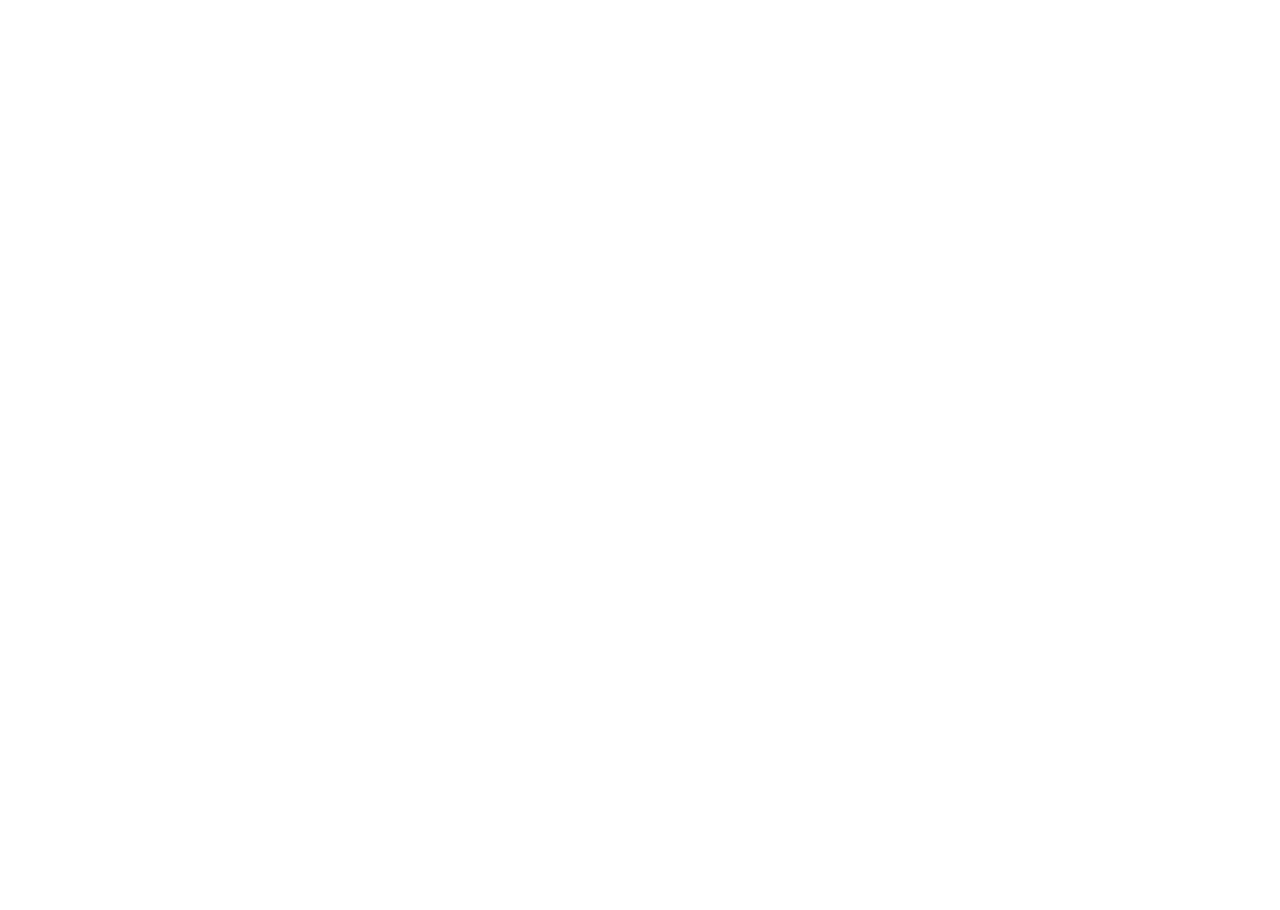
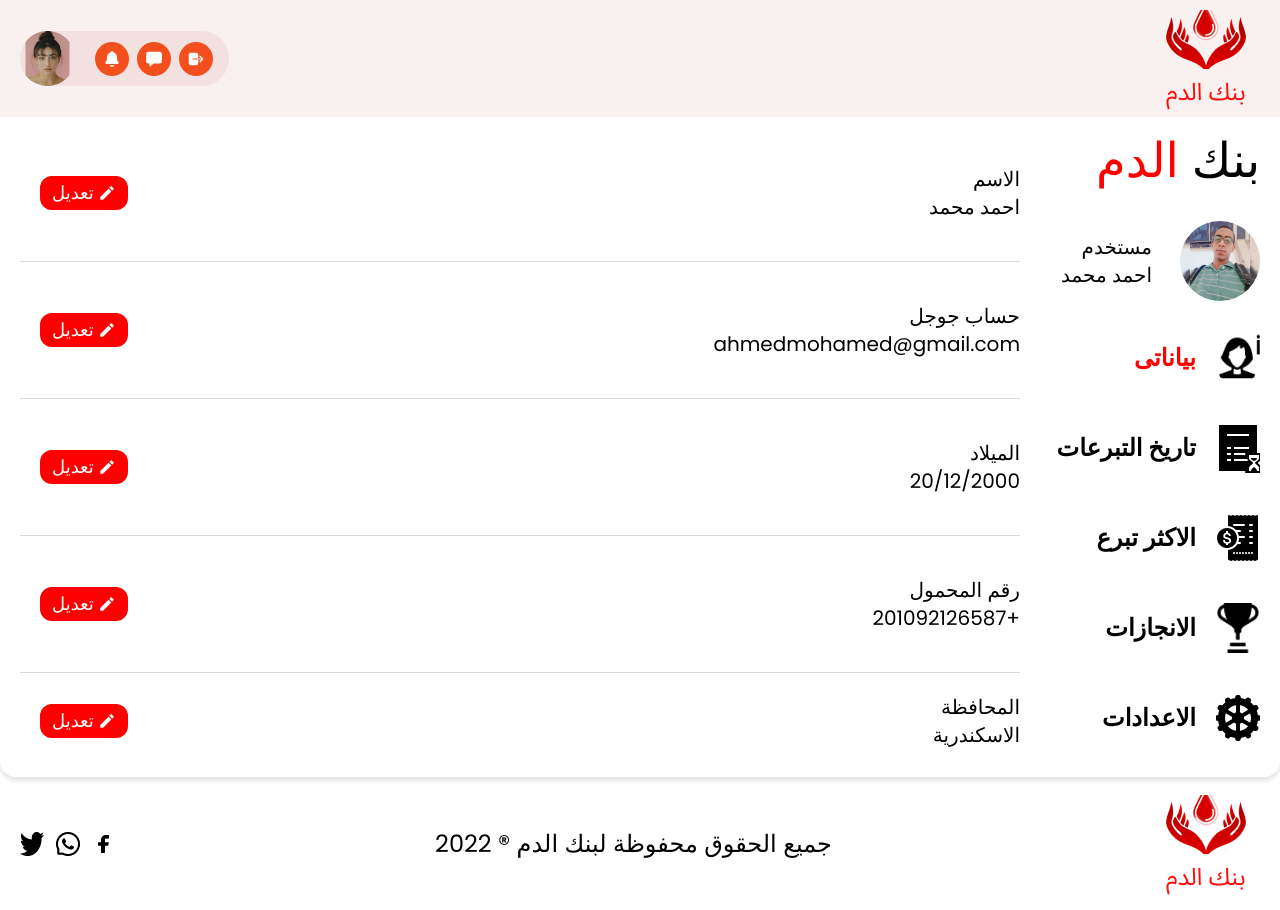
Before and after one commit to 1FaresKhalil/bloodBank, a React (Create React App) app in the folder Frontend/: page /home/settings in a window 1280 px wide. Before the commit this address had no page. Before the commit the page ends 800 px from the top, so only its background shows below. Built offline with nearby package versions, Linux system fonts and the light colour scheme.

Commit message:
Settings Page

```diff
--- a/Frontend/src/App.js
+++ b/Frontend/src/App.js
@@ -7,6 +7,7 @@
 import NeedBlood from "./Components/Pages/NeedBlood";
 import TrackingHealth from "./Components/Pages/TrackingHealth";
 import Profile from "./Components/Pages/Profile";
+import Settings from "./Components/Pages/Settings";
 const App = () => {
     return (
         <BrowserRouter>
@@ -21,7 +22,8 @@
                     path="/home/TrackingHealth"
                     element={<TrackingHealth />}
                 />
-                <Route path="/home/Profile" element={<Profile />} />
+                <Route path="/home/profile" element={<Profile />} />
+                <Route path="/home/settings" element={<Settings />} />
             </Routes>
         </BrowserRouter>
     );
--- /dev/null
+++ b/Frontend/src/Components/Pages/Settings.js
@@ -0,0 +1,81 @@
+import React from "react";
+import Navbar from "../UI/Navbar";
+import Footer from "../UI/Footer";
+import Sidebar from "../UI/Sidebar";
+import { MdModeEdit } from "react-icons/md";
+
+function Settings() {
+    return (
+        <>
+            <Navbar />
+            <div className="py-5 flex md:py-2 container px-0 lg:px-5 mx-auto shadow-[0_4px_4px_0_rgba(0,0,0,0.1)] rounded-2xl">
+                <Sidebar />
+                <div className="content w-full">
+                    <div className="text-xl flex items-center justify-between pl-5 border-b border-b-dark-grey py-10">
+                        <div>
+                            <h3>الاسم</h3>
+                            <p>احمد محمد</p>
+                        </div>
+                        <a
+                            href="#"
+                            className="flex text-white bg-[#FF0000] rounded-xl items-center gap-1 px-[12px] text-[18px] font-normal py-[3px]"
+                        >
+                            <MdModeEdit color="white" /> تعديل
+                        </a>
+                    </div>
+                    <div className="text-xl flex items-center justify-between pl-5 border-b border-b-dark-grey py-10">
+                        <div>
+                            <h3>حساب جوجل</h3>
+                            <p>ahmedmohamed@gmail.com</p>
+                        </div>
+                        <a
+                            href="#"
+                            className="flex text-white bg-[#FF0000] px-[12px] text-[18px] font-normal py-[3px]  rounded-xl items-center gap-1"
+                        >
+                            <MdModeEdit color="white" /> تعديل
+                        </a>
+                    </div>
+                    <div className="text-xl flex items-center justify-between pl-5 border-b border-b-dark-grey py-10">
+                        <div>
+                            <h3>الميلاد</h3>
+                            <p>20/12/2000</p>
+                        </div>
+                        <a
+                            href="#"
+                            className="flex text-white bg-[#FF0000] px-[12px] text-[18px] font-normal py-[3px]  rounded-xl items-center gap-1"
+                        >
+                            <MdModeEdit color="white" /> تعديل
+                        </a>
+                    </div>
+                    <div className="text-xl flex items-center justify-between pl-5 border-b border-b-dark-grey py-10">
+                        <div>
+                            <h3>رقم المحمول</h3>
+                            <p>+201092126587</p>
+                        </div>
+                        <a
+                            href="#"
+                            className="flex text-white bg-[#FF0000] px-[12px] text-[18px] font-normal py-[3px]  rounded-xl items-center gap-1"
+                        >
+                            <MdModeEdit color="white" /> تعديل
+                        </a>
+                    </div>
+                    <div className="text-xl flex items-center justify-between pl-5 py-5">
+                        <div>
+                            <h3>المحافظة</h3>
+                            <p>الاسكندرية</p>
+                        </div>
+                        <a
+                            href="#"
+                            className="flex text-white bg-[#FF0000] px-[12px] text-[18px] font-normal py-[3px]  rounded-xl items-center gap-1"
+                        >
+                            <MdModeEdit color="white" /> تعديل
+                        </a>
+                    </div>
+                </div>
+            </div>
+            <Footer />
+        </>
+    );
+}
+
+export default Settings;
--- a/Frontend/src/Components/UI/Sidebar.js
+++ b/Frontend/src/Components/UI/Sidebar.js
@@ -11,7 +11,7 @@
         <>
             <div className="navigation w-[24%]">
                 <h2 className="text-[48px] mb-6">
-                    بنك <span className="text-red-600">الدم</span>
+                    بنك <span className="text-[#FF0000]">الدم</span>
                 </h2>
                 <div>
                     <div className="flex items-center gap-7 mb-8">
@@ -40,7 +40,7 @@
                                         alt=""
                                     />
                                 </div>
-                                <span className="text-red-600">بياناتى</span>
+                                <span className="text-[#FF0000]">بياناتى</span>
                             </a>
                         </div>
                         <div className="flex items-center gap-5">
```
